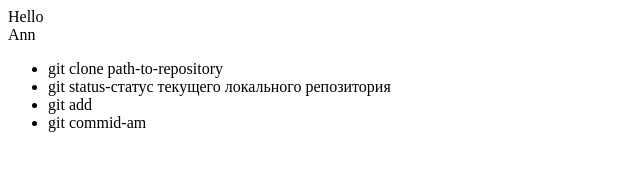
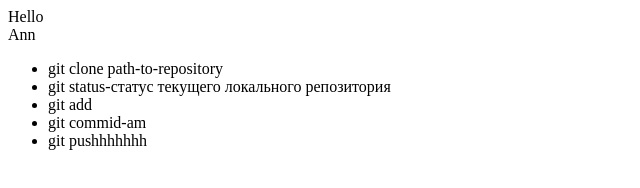
Before and after one commit to AnnPanama/git-lesson, a plain HTML site: page index.html in a window 1280 px wide. Shown: the whole page, without its empty margins (0-640 px from the left). Drawn offline with Linux system fonts and the light colour scheme.

Commit message:
added push

```diff
--- a/index.html
+++ b/index.html
@@ -7,5 +7,6 @@
         <li>git status-статус текущего локального репозитория</li>
         <li>git add</li>
         <li>git commid-am</li>
+		<li> git pushhhhhhh</li>
     </ul>
 </div>
```
